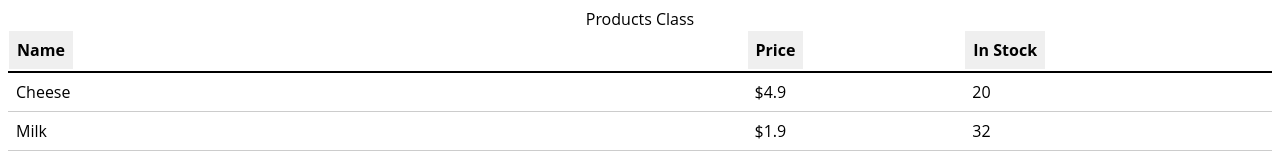
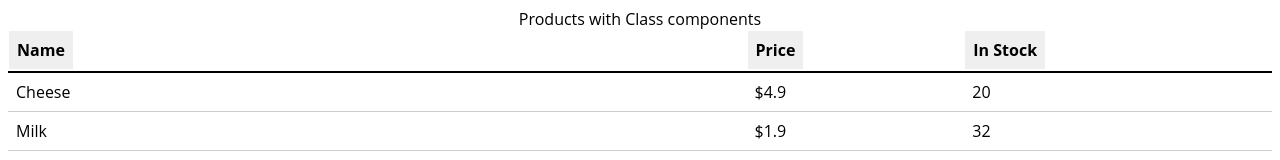
Before and after one commit to kumarsandeepramanath/create-react-app, a React (Create React App) app in the folder songs/: page / in a window 1280 px wide. Shown: the top 160 px of the page. Built offline with nearby package versions, Linux system fonts and the light colour scheme.

Commit message:
Sortable tables 2

```diff
--- a/songs/src/components/TableSortClass.js
+++ b/songs/src/components/TableSortClass.js
@@ -45,7 +45,7 @@ const ProductTable = (props) => {
   };
   return (
     <table>
-      <caption>Products Class</caption>
+      <caption>Products with Class components</caption>
       <thead>
         <tr>
           <th>
```
